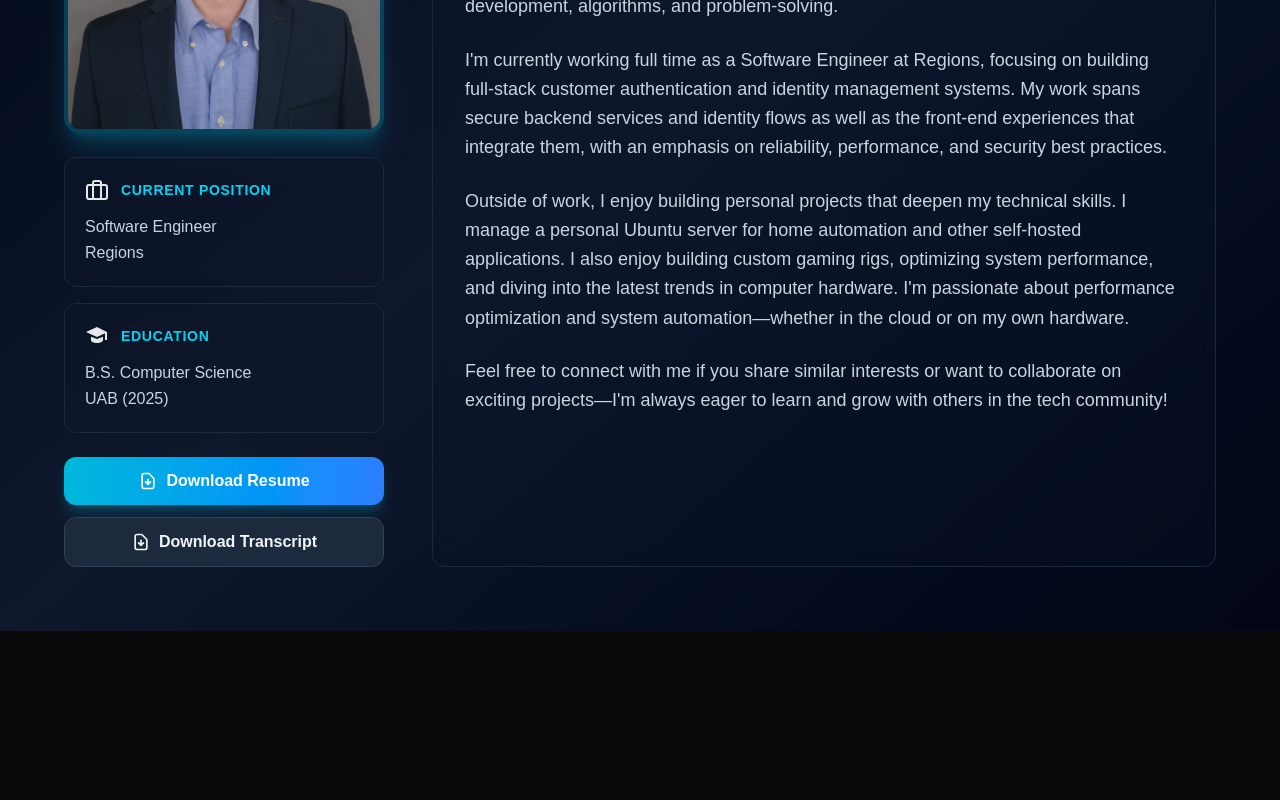
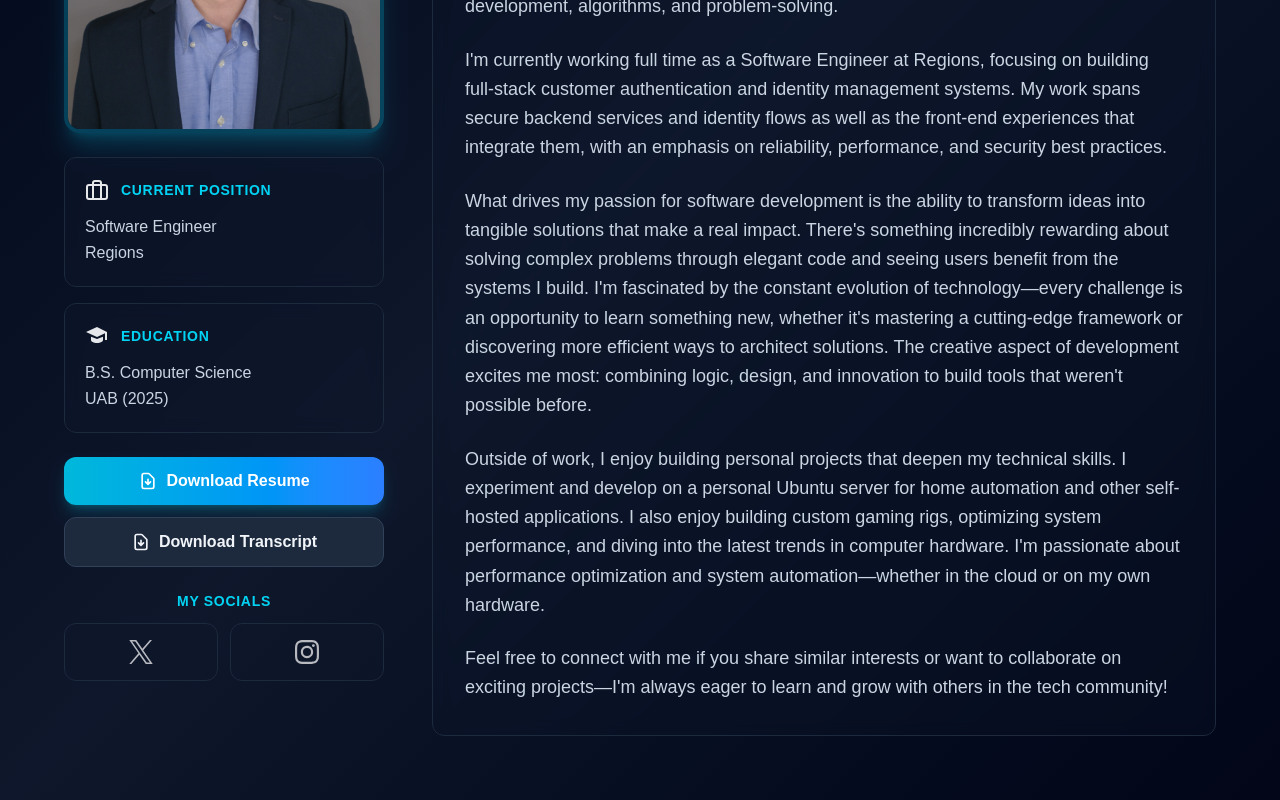
Before and after one commit to lcmiles/lcmiles.dev, a Next.js app: page /about in a window 1280 px wide. Shown: the part 458-1258 px from the top of the page. Before the commit the page ends 1089 px from the top, so only its background shows below. Built offline with nearby package versions, Linux system fonts and the light colour scheme.

Commit message:
added - social media links

```diff
--- a/src/app/about/page.tsx
+++ b/src/app/about/page.tsx
@@ -4,6 +4,7 @@ import { Navigation } from '@/components/Navigation';
 import { motion } from 'framer-motion';
 import Image from 'next/image';
 import { aboutData } from '@/data/about';
+import { contactData } from '@/data/contact';
 
 export default function AboutPage() {
   return (
@@ -99,6 +100,32 @@ export default function AboutPage() {
                   </a>
                 )}
               </div>
+
+              {/* Social Media Links */}
+              <div className="space-y-3">
+                <h3 className="text-sm font-bold text-cyan-400 uppercase tracking-wider text-center">My Socials</h3>
+                <div className="flex gap-3 justify-center">
+                  {contactData.links
+                    .filter(link => link.id === 'x' || link.id === 'instagram')
+                    .map((link) => (
+                      <a
+                        key={link.id}
+                        href={link.href}
+                        target="_blank"
+                        rel="noopener noreferrer"
+                        aria-label={link.ariaLabel}
+                        className="flex-1 bg-slate-900/50 hover:bg-slate-800 border border-slate-800 hover:border-cyan-500/50 rounded-xl p-4 transition-all duration-300 flex items-center justify-center group"
+                      >
+                        <img
+                          src={link.icon}
+                          alt={link.label}
+                          className="w-6 h-6 opacity-70 group-hover:opacity-100 transition-opacity duration-300 invert"
+                        />
+                      </a>
+                    ))
+                  }
+                </div>
+              </div>
             </motion.div>
 
             {/* Right Content - Biography */}
--- a/src/app/contact/page.tsx
+++ b/src/app/contact/page.tsx
@@ -166,7 +166,7 @@ export default function ContactPage() {
                         alt={link.label + ' icon'}
                         width={32}
                         height={32}
-                        className="opacity-80 group-hover:opacity-100 transition-opacity"
+                        className={`opacity-80 group-hover:opacity-100 transition-opacity ${link.id === 'x' || link.id === 'instagram' ? 'invert' : ''}`}
                       />
                       <span className="text-slate-300 group-hover:text-cyan-400 transition-colors">
                         {link.label}
--- a/src/data/about.ts
+++ b/src/data/about.ts
@@ -35,7 +35,8 @@ export const aboutData: AboutData = {
   paragraphs: [
     "I'm a programming and full-stack development enthusiast with a passion for creative tech projects. I recently graduated Magna Cum Laude with Distinguished Honors from the University of Alabama at Birmingham, earning a Bachelor of Science in Computer Science. My academic journey gave me a strong foundation in programming languages like Java, Python, and C, and fueled my interests in web development, game development, algorithms, and problem-solving.",
     "I'm currently working full time as a Software Engineer at Regions, focusing on building full‑stack customer authentication and identity management systems. My work spans secure backend services and identity flows as well as the front‑end experiences that integrate them, with an emphasis on reliability, performance, and security best practices.",
-    "Outside of work, I enjoy building personal projects that deepen my technical skills. I manage a personal Ubuntu server for home automation and other self-hosted applications. I also enjoy building custom gaming rigs, optimizing system performance, and diving into the latest trends in computer hardware. I'm passionate about performance optimization and system automation—whether in the cloud or on my own hardware.",
+    "What drives my passion for software development is the ability to transform ideas into tangible solutions that make a real impact. There's something incredibly rewarding about solving complex problems through elegant code and seeing users benefit from the systems I build. I'm fascinated by the constant evolution of technology—every challenge is an opportunity to learn something new, whether it's mastering a cutting-edge framework or discovering more efficient ways to architect solutions. The creative aspect of development excites me most: combining logic, design, and innovation to build tools that weren't possible before.",
+    "Outside of work, I enjoy building personal projects that deepen my technical skills. I experiment and develop on a personal Ubuntu server for home automation and other self-hosted applications. I also enjoy building custom gaming rigs, optimizing system performance, and diving into the latest trends in computer hardware. I'm passionate about performance optimization and system automation—whether in the cloud or on my own hardware.",
     "Feel free to connect with me if you share similar interests or want to collaborate on exciting projects—I'm always eager to learn and grow with others in the tech community!",
   ],
   resumeUrl: 'https://lcmiles.dev/files/Resume%20-%202025.pdf',
--- a/src/data/contact.ts
+++ b/src/data/contact.ts
@@ -42,6 +42,22 @@ export const contactData: ContactData = {
       icon: '/icons/email.svg',
       external: true,
       ariaLabel: 'Send an email to Logan Miles'
+    },
+    {
+      id: 'x',
+      label: 'X',
+      href: 'https://x.com/lmiles1511',
+      icon: '/icons/x-logo.svg',
+      external: true,
+      ariaLabel: 'Visit Logan Miles on X'
+    },
+    {
+      id: 'instagram',
+      label: 'Instagram',
+      href: 'https://instagram.com/lmiles1511',
+      icon: '/icons/instagram.svg',
+      external: true,
+      ariaLabel: 'Visit Logan Miles on Instagram'
     }
   ]
 };
```
Also changed, not shown: public/icons/instagram.svg (added), public/icons/x-logo.svg (added).
